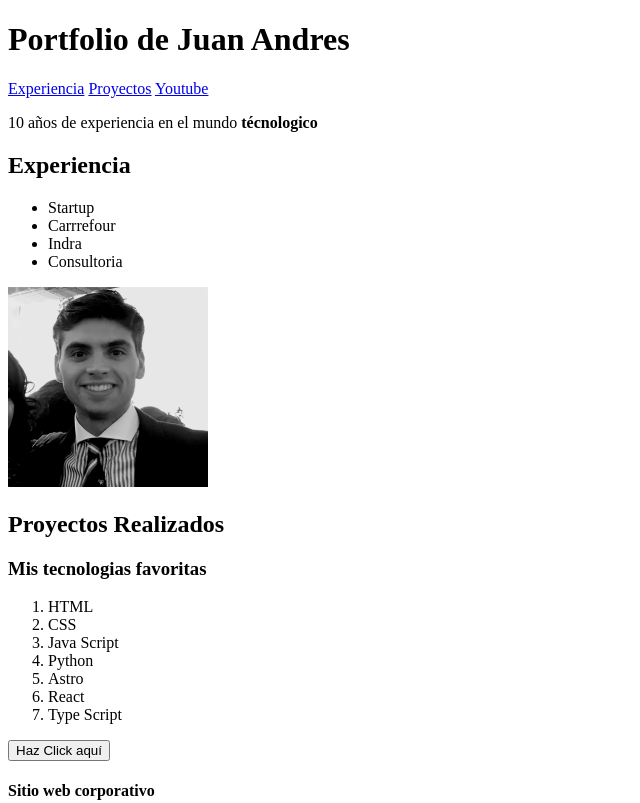
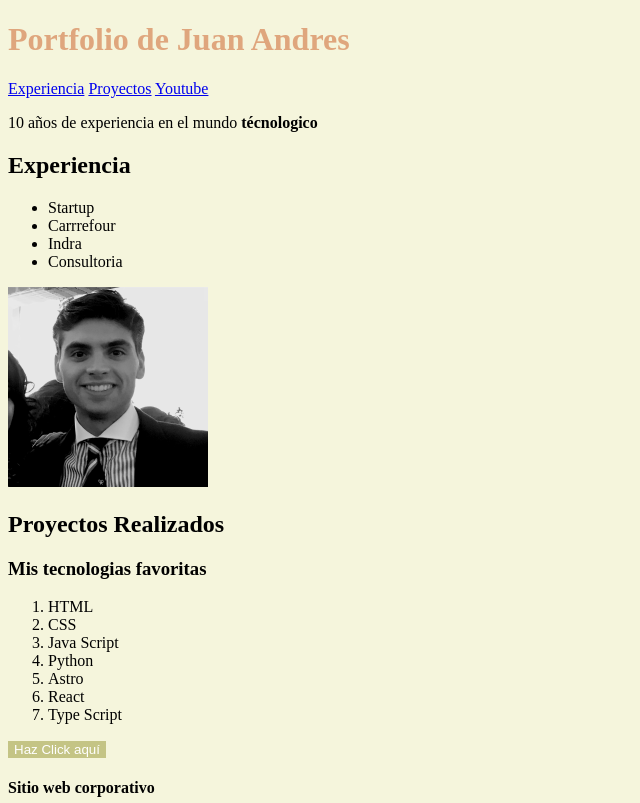
Before and after one commit to japp0004/porfolio, a plain HTML site: page index.html in a window 1280 px wide. Shown: the top 803 px of the page, without its empty margins (0-640 px from the left). Drawn offline with Linux system fonts and the light colour scheme.

Commit message:
update index.html

```diff
--- a/index.html
+++ b/index.html
@@ -13,6 +13,20 @@
     <link rel="icon" type="image/jpeg" href="images/yo.jpeg" >
     <!--  <link rel="alternate" href=""> -->
         <!--  <link rel="canonical"> -->
+    <style>
+        h1 {
+            color:rgb(223, 166, 125);
+        }
+        body {
+            background:beige ;
+        }
+        #botonclick{
+            background: rgb(196, 196, 133);
+            color: white;
+            border: 0;
+        }
+
+    </style>
 
 </head>
 <body>
@@ -60,7 +74,7 @@
             <li>React</li>
             <li>Type Script</li>
         </ol>
-            <button>
+            <button id="botonclick">
         Haz Click aquí
     </button>
     </aside>
```
